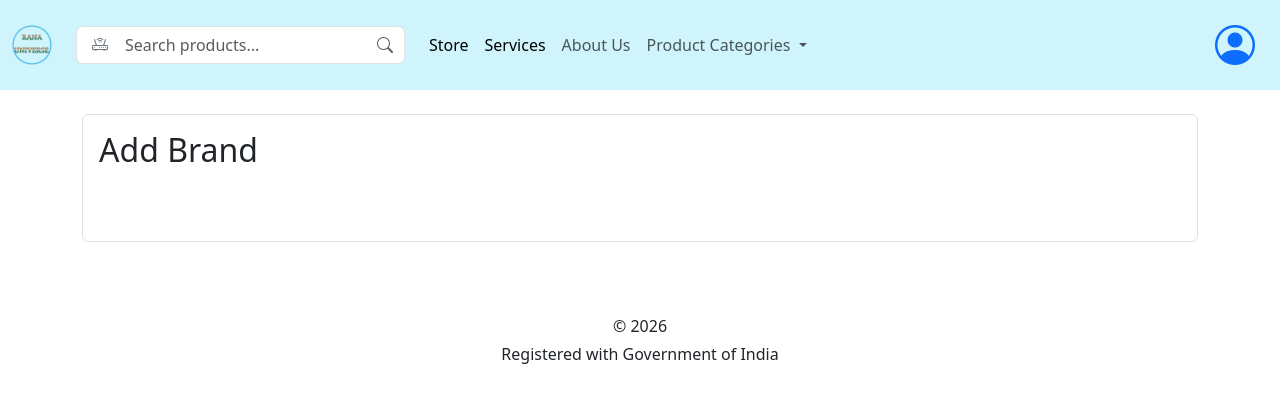
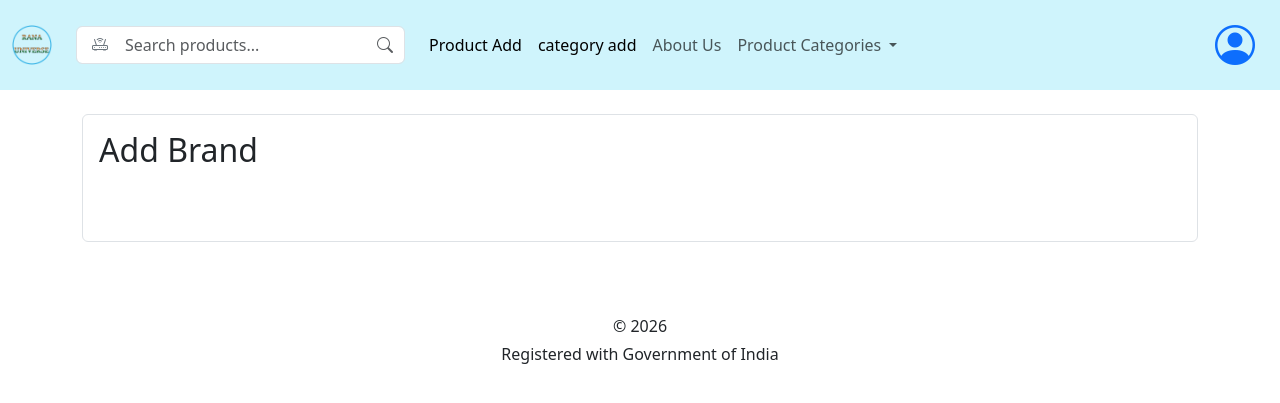
Before and after one commit to RanaUniverse/ecommerce_web_computer_shop, a Python web app: template blueprints/brand/templates/brand/add.html in a window 1280 px wide. Shown: the top 403 px of the page. Run offline with Jinja, Linux system fonts and the light colour scheme; the template is opened without the code that fills it, so the values that code supplies are empty; some libraries are stand-ins or nearby versions.

Commit message:
a demo to easily get product add and category add in navbar i will need to change this

```diff
--- a/templates/partials/_navbar.html
+++ b/templates/partials/_navbar.html
@@ -66,11 +66,11 @@ Here i will write the navbar code to shows in the top of the page
             <ul class="navbar-nav me-auto mb-2 mb-lg-0">
 
                 <li class="nav-item">
-                    <a class="nav-link active" aria-current="page" href="/store">Store</a>
+                    <a class="nav-link active" aria-current="page" href="/product/add">Product Add</a>
                 </li>
 
                 <li class="nav-item">
-                    <a class="nav-link active" aria-current="page" href="/services">Services</a>
+                    <a class="nav-link active" aria-current="page" href="/category/add">category add</a>
                 </li>
 
                 <li class="nav-item">
```
